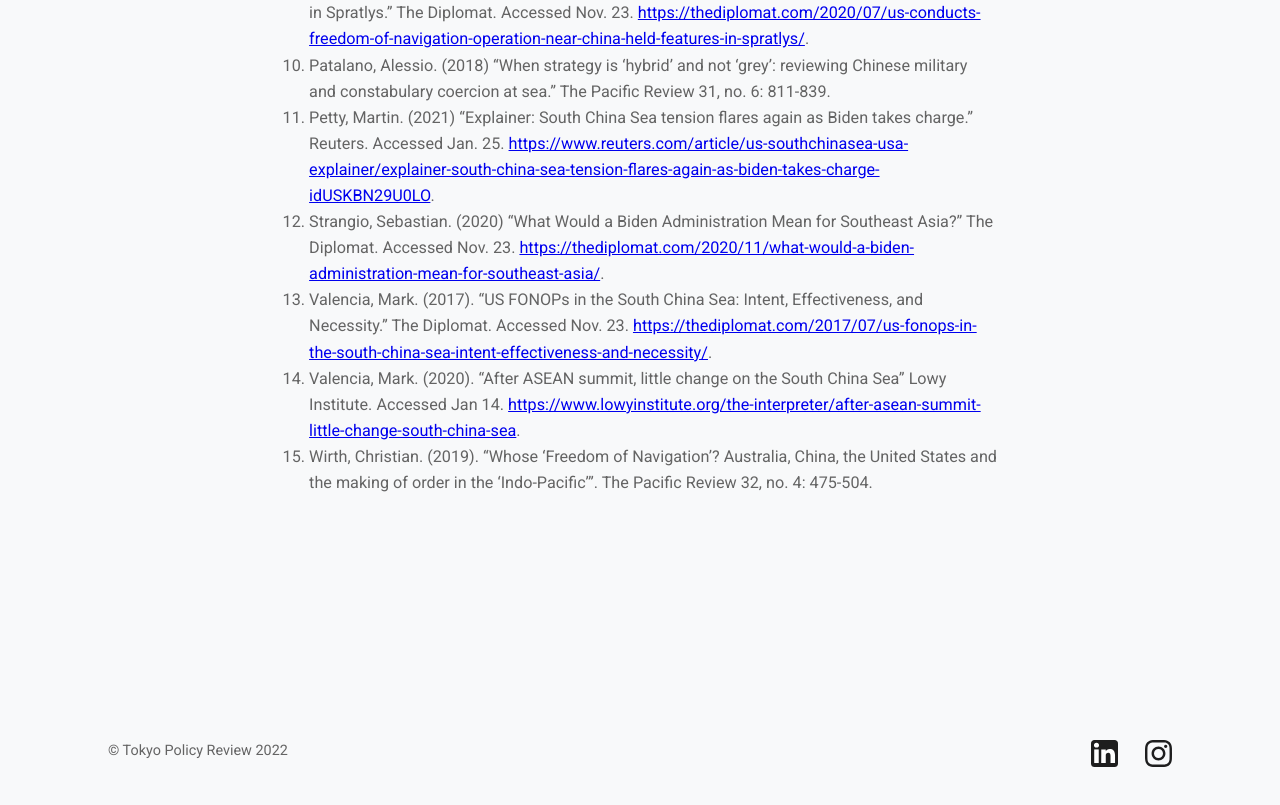
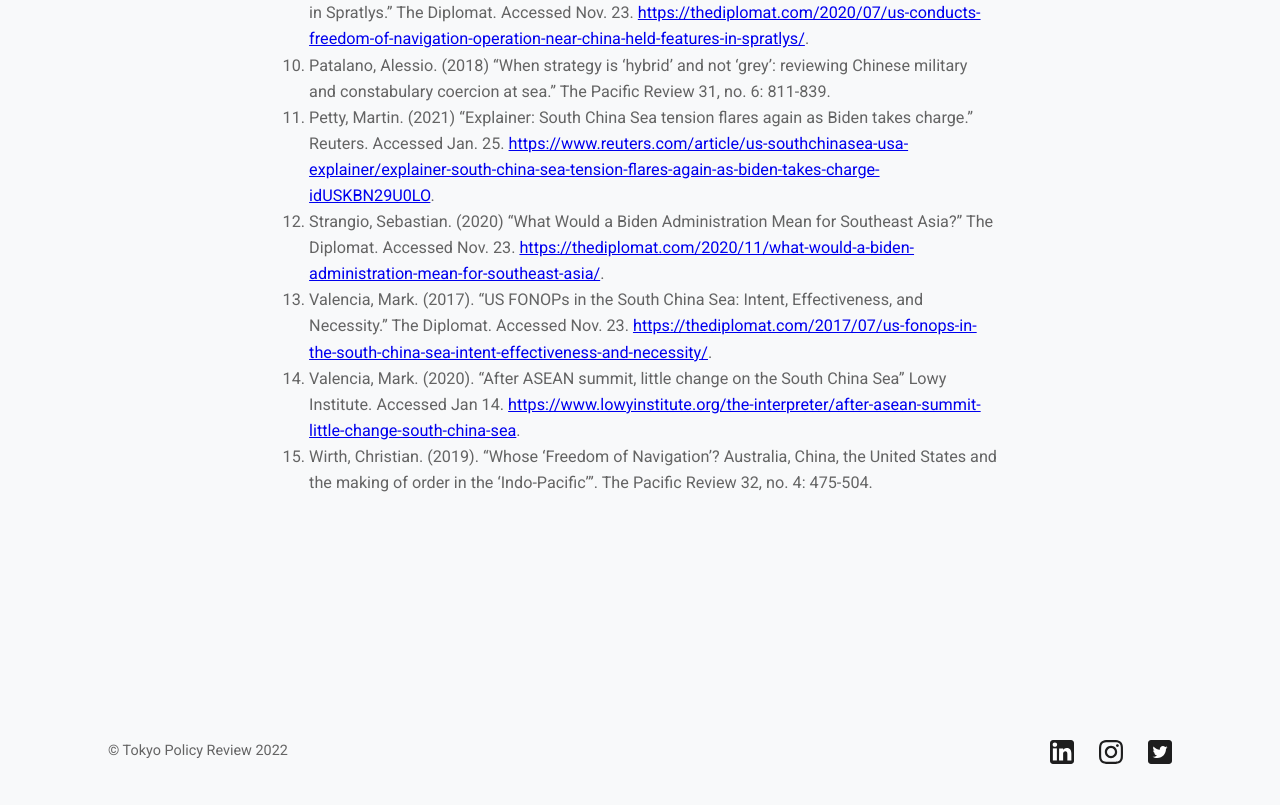
Before and after one commit to Varunf2/tokyopolicyreview, a Gatsby site: page /fonops-in-the-south-china-sea-efficient-deterrence-or-misled-strategy/ in a window 1280 px wide. Shown: the part 4736-5541 px from the top of the page. Built offline with nearby package versions, Linux system fonts and the light colour scheme; Gatsby itself is replaced by a stand-in of ours.

Commit message:
Added twitter logo and link

```diff
--- a/src/components/layout.js
+++ b/src/components/layout.js
@@ -47,15 +47,15 @@ const Layout = ({ children, color }) => {
               marginLeft: `auto`,
               listStyleType: `none`,
               display: `flex`,
+              height: `24px`,
             }}
           >
-            <li style={{ marginLeft: `1.5rem` }}>
+            <li key="linkedin">
               <a href="https://www.linkedin.com/company/graspp-tokyo-policy-review/about/">
                 <svg
                   xmlns="http://www.w3.org/2000/svg"
-                  height="1.5rem"
                   viewBox="0 0 512 512"
-                  width="1.5rem"
+                  width="24px"
                 >
                   <g>
                     <path
@@ -87,13 +87,12 @@ const Layout = ({ children, color }) => {
                 </svg>
               </a>
             </li>
-            <li style={{ marginLeft: `1.5rem` }}>
+            <li style={{ marginLeft: `1.4rem` }} key="instagram">
               <a href="https://www.instagram.com/tokyopolicyreview/">
                 <svg
                   xmlns="http://www.w3.org/2000/svg"
-                  height="1.5rem"
                   viewBox="0 0 512 512"
-                  width="1.5rem"
+                  width="24px"
                 >
                   <g>
                     <path
@@ -112,6 +111,28 @@ const Layout = ({ children, color }) => {
                 </svg>
               </a>
             </li>
+            <li style={{ marginLeft: `1.4rem` }} key="twitter">
+              <a href="https://twitter.com/TokyoPolicyRev">
+                <svg
+                  xmlns="http://www.w3.org/2000/svg"
+                  viewBox="0 0 512 512"
+                  width="24px"
+                >
+                  <g>
+                    <path
+                      d="M448,512l-384,0c-35.328,0 -64,-28.672 -64,-64l0,-384c0,-35.328 28.672,-64 64,-64l384,0c35.328,0 64,28.672 64,64l0,384c0,35.328 -28.672,64 -64,64Z"
+                      id="Dark_Blue"
+                      fill="#1E1E1E"
+                    />
+                    <path
+                      d="M196.608,386.048c120.704,0 186.752,-100.096 186.752,-186.752c0,-2.816 0,-5.632 -0.128,-8.448c12.8,-9.216 23.936,-20.864 32.768,-34.048c-11.776,5.248 -24.448,8.704 -37.76,10.368c13.568,-8.064 23.936,-20.992 28.928,-36.352c-12.672,7.552 -26.752,12.928 -41.728,15.872c-12.032,-12.8 -29.056,-20.736 -47.872,-20.736c-36.224,0 -65.664,29.44 -65.664,65.664c0,5.12 0.64,10.112 1.664,14.976c-54.528,-2.688 -102.912,-28.928 -135.296,-68.608c-5.632,9.728 -8.832,20.992 -8.832,33.024c0,22.784 11.648,42.88 29.184,54.656c-10.752,-0.384 -20.864,-3.328 -29.696,-8.192l0,0.896c0,31.744 22.656,58.368 52.608,64.384c-5.504,1.536 -11.264,2.304 -17.28,2.304c-4.224,0 -8.32,-0.384 -12.288,-1.152c8.32,26.112 32.64,45.056 61.312,45.568c-22.528,17.664 -50.816,28.16 -81.536,28.16c-5.248,0 -10.496,-0.256 -15.616,-0.896c28.928,18.432 63.488,29.312 100.48,29.312"
+                      id="Logo__x2014__FIXED"
+                      fill="#fff"
+                    />
+                  </g>
+                </svg>
+              </a>
+            </li>
           </ul>
         </footer>
       </div>
```
